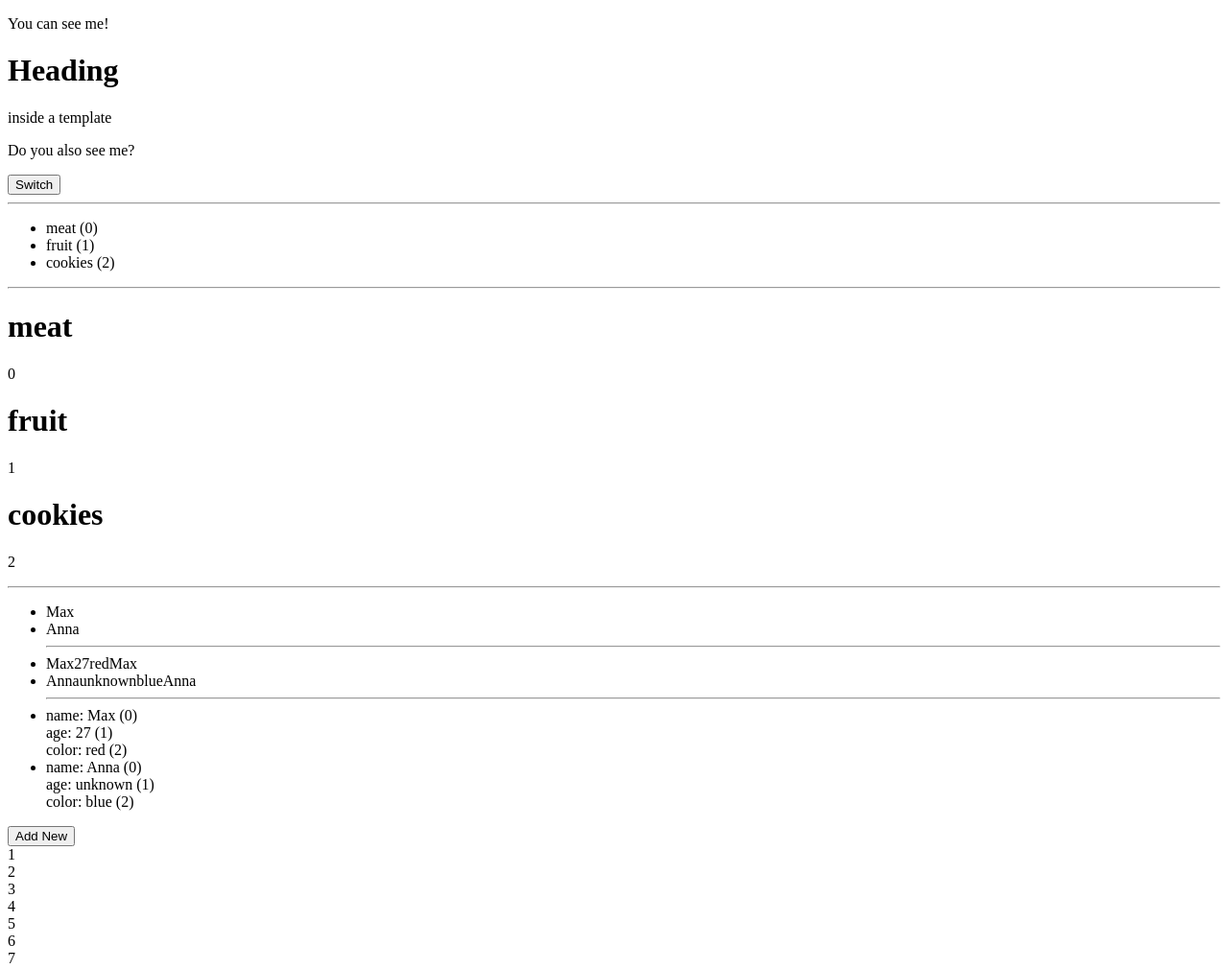
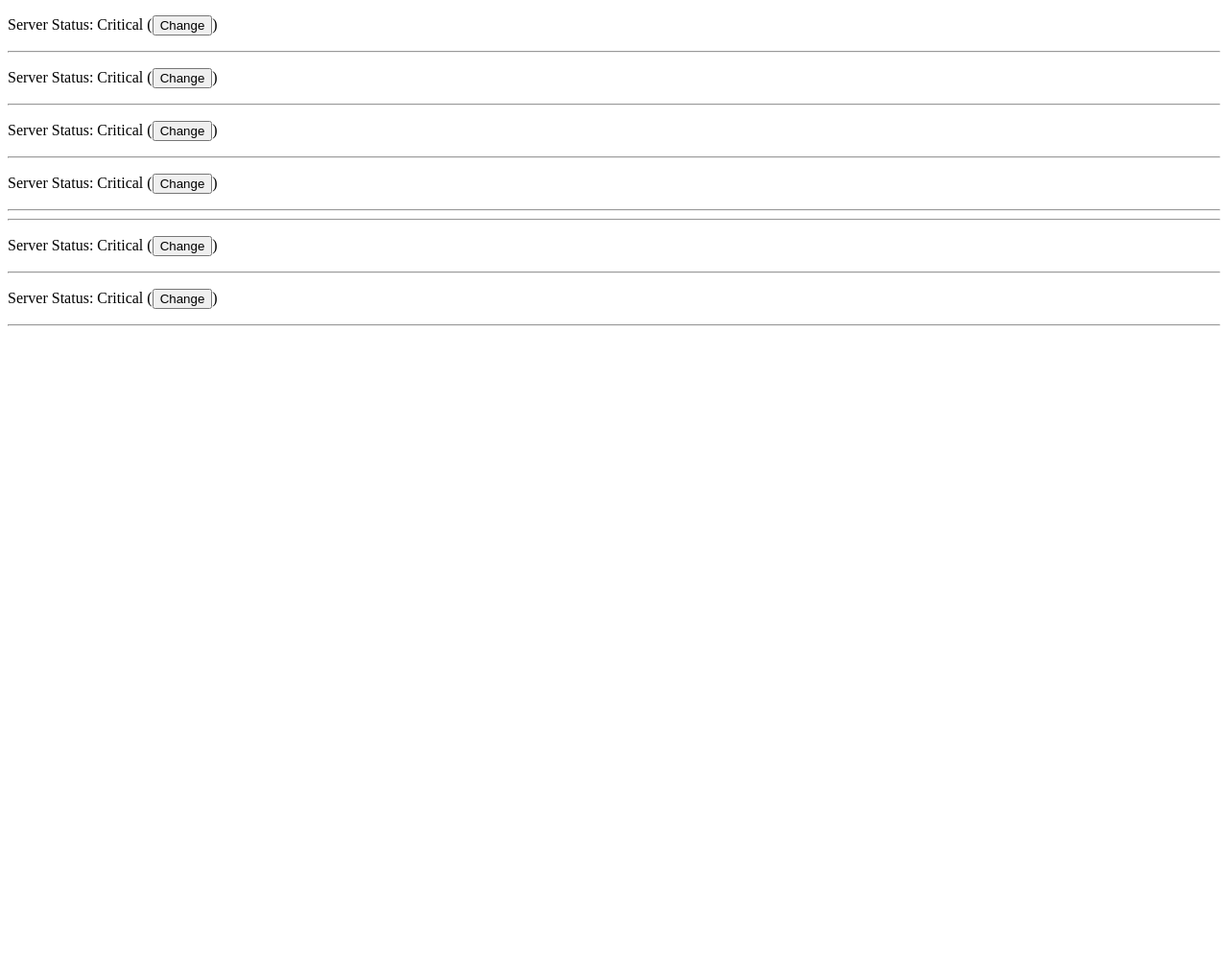
Before and after one commit to kazmanbanj/VueJsPractice, a plain HTML site: page index.html in a window 1280 px wide. Shown: the top 1010 px of the page at 96% size. After the commit the page ends 800 px from the top, so only its background shows below. Drawn offline with Linux system fonts and the light colour scheme.

Commit message:
vue.jS component

```diff
--- a/index.html
+++ b/index.html
@@ -3,70 +3,60 @@
 <head>
     <meta charset="UTF-8">
     <meta name="viewport" content="width=device-width, initial-scale=1.0">
-    <title>Practicing VueJS</title>
+    <title>Vue components</title>
 </head>
 <body>
+
     <div id="app">
+        <my-cmp></my-cmp>
+        <hr>
+        <my-cmp></my-cmp>
+        <hr>
+        <my-cmp></my-cmp>
+        <hr>
+        <my-cmp></my-cmp>
+        <hr>
+    </div>
 
-        <!-- comment out -->
-            <p v-if="show">You can see me!</p>
-            <p v-else>Now you see me!</p>
-            <template v-if="show">
-                <h1 v-if>Heading</h1>
-                <p>inside a template</p>
-            </template>
-            <p v-show="show">Do you also see me?</p>
-            <button @click="show = !show">Switch</button>
-        <!-- comment outs stops -->
-
-        <!-- comment out-->
-            <hr>
-            <ul>
-                <li v-for="(ingred, index) in ingredients" :key="ingred">{{ ingred }} ({{ index }})</li>
-            </ul>
-            <hr>
-            <template v-for="(ingred, index) in ingredients">
-                <h1>{{ ingred }}</h1>
-                <p>{{ index }}</p>
-            </template>
-            <hr>
-
-            <ul>
-                <li v-for="person in persons">{{ person.name }}</li>
-                <hr>
-                <li v-for="person in persons">
-                    <span v-for="value in person">{{ value }}</span>{{ person.name }}
-                </li>
-                <hr>
-                <li v-for="person in persons">
-                    <div v-for="(value, key, index) in person">{{ key }}: {{ value }} ({{index}})</div>
-                </li>
-
-            </ul>
-            <button @click="ingredients.push('spices')">Add New</button><br>
-            <span v-for="n in 10">{{n}} <br></span>
-
-        <!-- comment outs stops -->
-
-
-
+    <hr>
+    <div id="app2">
+        <my-cmp></my-cmp>
+        <hr>
+        <my-cmp></my-cmp>
+        <hr>
     </div>
 
     <script src="vue.js"></script>
+
     <script>
+        // var data = {status: 'Critical'};
+        // Vue.component('my-cmp', {})
+
+        Vue.component('my-cmp', {
+            data: function() {
+                return {
+                    status: 'Critical'
+                };
+            },
+            template: '<p>Server Status: {{ status }} (<button @click="changeStatus">Change</button>)</p>',
+            methods: {
+                changeStatus: function() {
+                    this.status = 'Normal';
+                }
+            }
+        }),
+
         new Vue({
             el: '#app',
-            data: {
+            // data: {
+            //     status: 'Critical'
+            // },
+            // template: '<p>Server Status: {{status}}</p>'
+        })
 
-                // comment out
-                show: true,
-                ingredients: ['meat', 'fruit', 'cookies'],
-                persons: [
-                    {name: 'Max', age: 27, color: 'red'},
-                    {name: 'Anna', age: 'unknown', color: 'blue'},
-                ]
-                // comment out stops
-            }
+        new Vue({
+            el: '#app2',
+
         });
     </script>
 </body>
```
